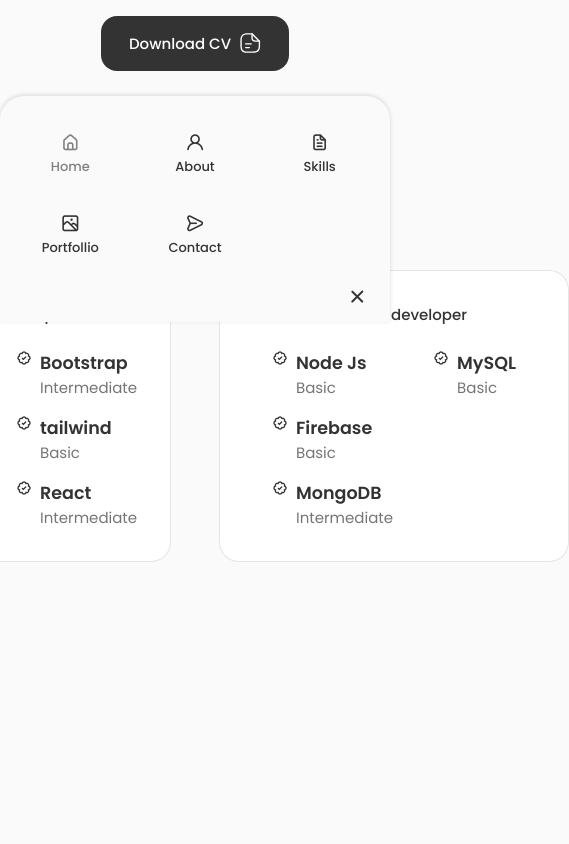
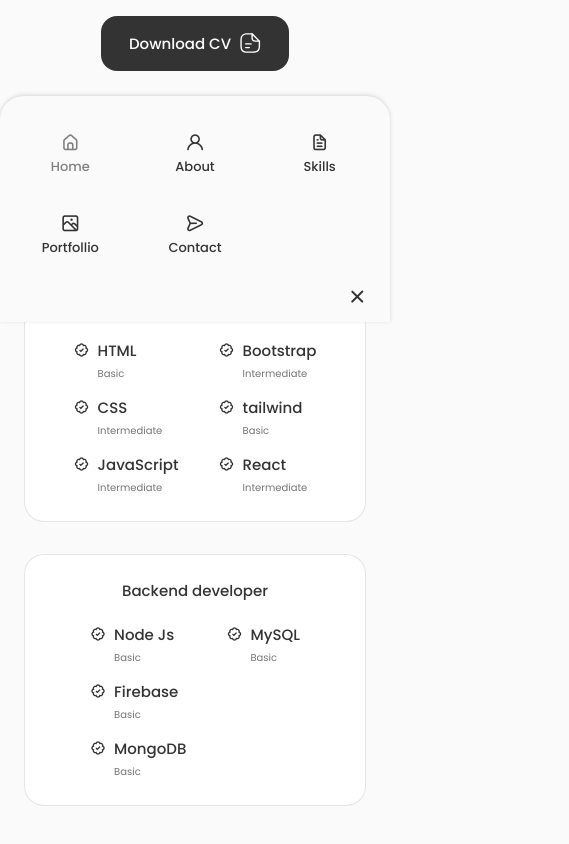
Before and after one commit to MarcoRosselDev/portafollio, a React (Create React App) app: page / in a window 390 px wide. Shown: the part 1366-2210 px from the top of the page, 569 px wide, since content can reach past the window. Before the commit the page ends 2040 px from the top, so only its background shows below. Built offline with nearby package versions, Linux system fonts and the light colour scheme.

Commit message:
backend and frontend styles finished

```diff
--- a/src/components/skills/Backend.jsx
+++ b/src/components/skills/Backend.jsx
@@ -2,7 +2,7 @@
 
 const Backend = () => {
   return (
-    <div className="skills__container skills__content">
+    <div className="skills__content">
       <h3 className="skills__title">Backend developer</h3>
 
       <div className="skills__box">
@@ -30,7 +30,7 @@
 
             <div>
               <h3 className="skills__name">MongoDB</h3>
-              <span className="skills__level">Intermediate</span>
+              <span className="skills__level">Basic</span>
             </div>
           </div>
         </div>
--- a/src/components/skills/skills.css
+++ b/src/components/skills/skills.css
@@ -39,3 +39,43 @@
   font-size: 1rem;
   color: var(--title-color);
 }
+
+.skills__name {
+  font-size: var(--normal-font-size);
+  font-weight: var(--font-medium);
+  line-height: 18px;
+}
+
+.skills__level {
+  font-size: var(--tiny-font-size);
+}
+
+/*=============== BREAKPOINTS ===============*/
+/* For large devices */
+@media screen and (max-width: 992px) {
+  .skills__container {
+    grid-template-columns: max-content;
+    row-gap: 2rem;
+  }
+}
+
+/* For medium devices */
+@media screen and (max-width: 576px) {
+  .skills__container {
+    grid-template-columns: 1fr;
+  }
+  .skills__content {
+    padding: 1.5rem;
+  }
+}
+
+/* For small devices */
+@media screen and (max-width: 350px) {
+  .skills__box {
+    column-gap: 1.25rem;
+  }
+
+  .skills__name {
+    font-size: var(--small-font-size);
+  }
+}
```
